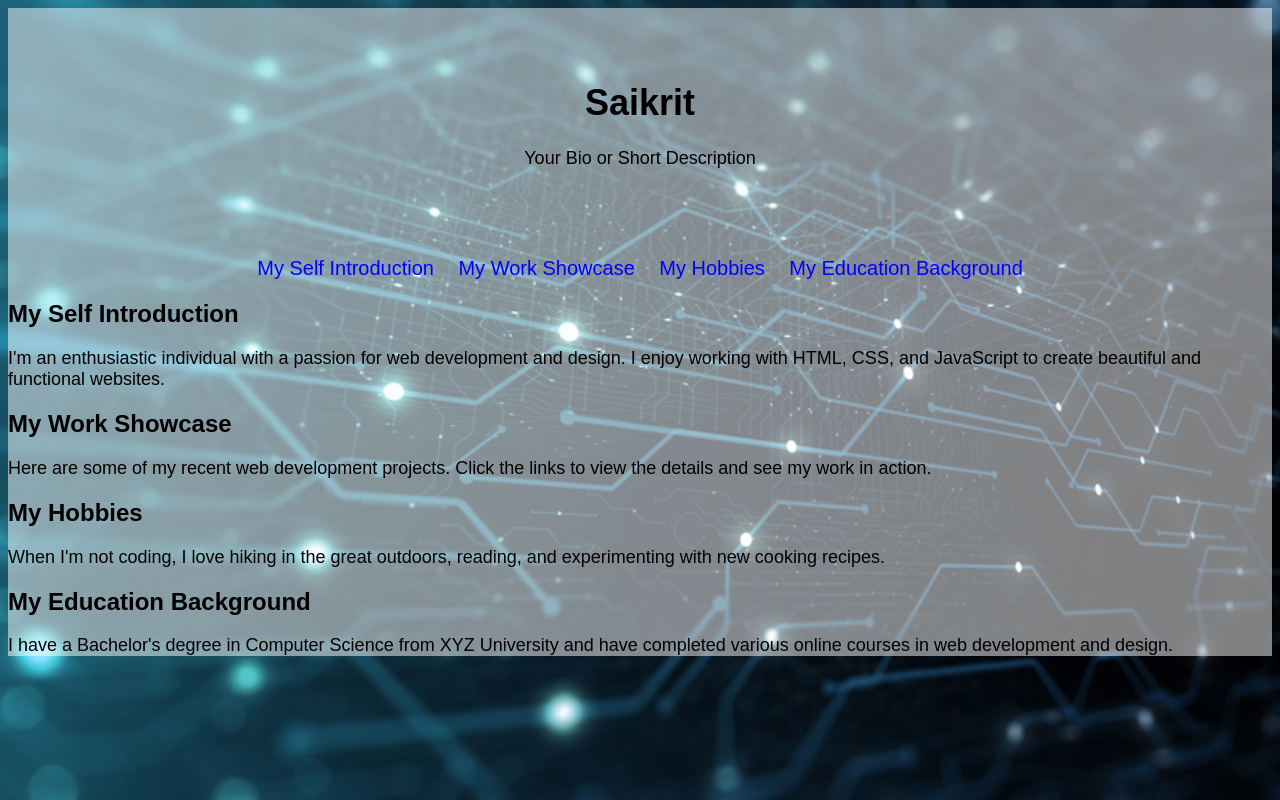
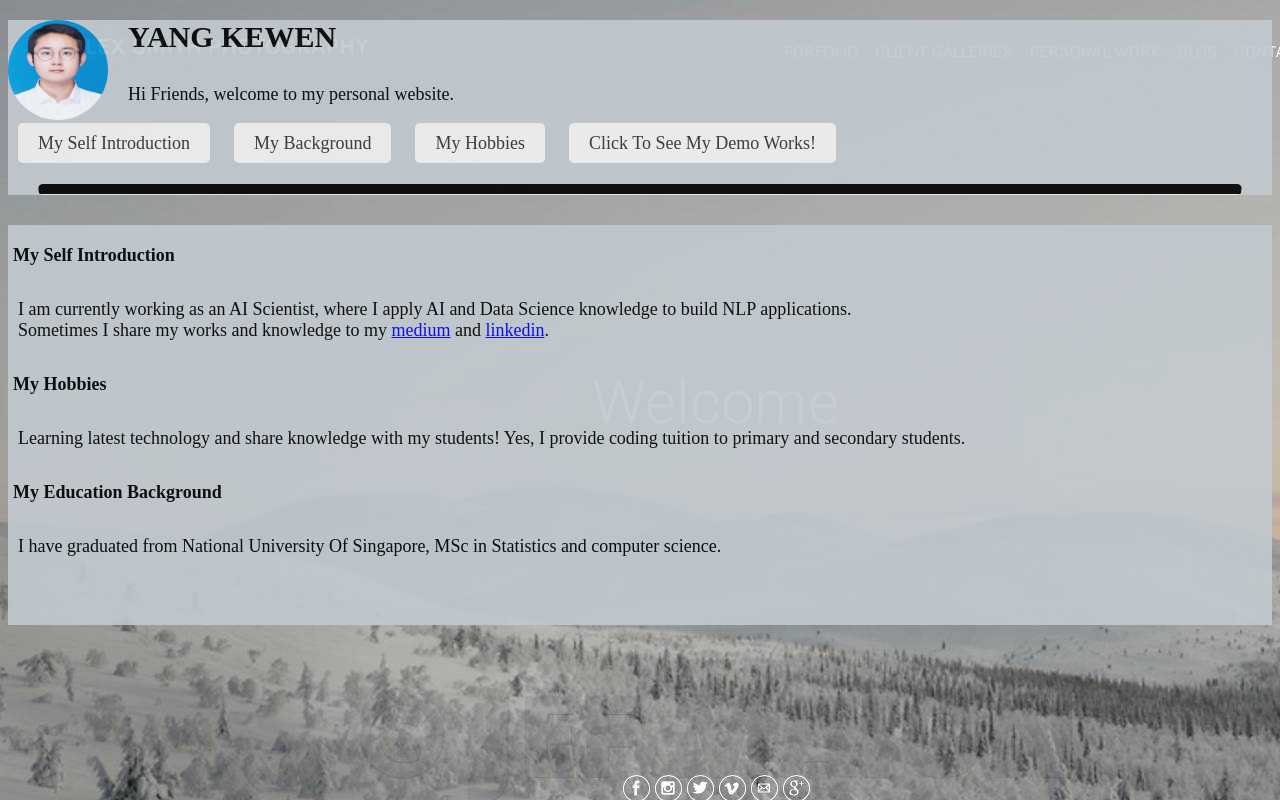
Before and after one commit to yang0369/web_design, a Flask app: page /home in a window 1280 px wide. Run offline with Flask 2, Linux system fonts and the light colour scheme.

Commit message:
add profile

```diff
--- a/app.py
+++ b/app.py
@@ -1,4 +1,4 @@
-from flask import Flask, render_template
+from flask import Flask, render_template, Blueprint
 
 app = Flask(__name__, template_folder="templates")
 
@@ -13,6 +13,11 @@ def home():
     return render_template('home.html')
 
 
+@app.route("/demo")
+def demo():
+    return render_template('demo.html')
+
+
 # this is the entrance of the app
 if __name__ == '__main__':
     app.run(debug=True, port=5005)
--- a/templates/home.html
+++ b/templates/home.html
@@ -3,97 +3,125 @@
 <head>
     <meta charset="UTF-8">
     <meta name="viewport" content="width=device-width, initial-scale=1.0">
-    <title>Saikrit - Personal Website</title>
+    <title>Personal Website</title>
     <style>
         body {
-            background-image: url('static/background.jpg'); /* Replace 'your-background-image.jpg' with the path to your background image */
-            background-size: cover; /* This will make the background image cover the entire viewport */
+            background-image: url("static/background.jpg");
+            background-blend-mode: lighten;
+            opacity: 0.9;
+        }
+
+        .intro {
+            text-align: left;
+            padding: 0px;
+            position: relative;
+            width: 100%;
+            left: 0;
+            background-color: #C2CAD0;
+        }
+
+        .content {
+            background-color: #C2CAD0;
             background-repeat: no-repeat; /* Prevent the background image from repeating */
             background-attachment: fixed; /* Fixed background for a parallax effect (optional) */
-            background-color: white; /* Fallback background color in case the image doesn't load */
-            /* You can also add other background properties like background-position, background-attachment, etc. */
-            color: black; /* Set text color to contrast with the background */
-            font-family: Arial, sans-serif; /* Set your desired font */
-            position: relative;
-        }
-
-        body::before {
-            content: "";
-            background-color: white; /* White background color */
-            opacity: 0.5; /* Set the opacity to 0.5 (50%) */
-            position: absolute;
-            top: 0;
-            left: 0;
-            width: 100%;
-            height: 100%;
-            z-index: -1;
-        }
-
-        header {
-            text-align: center;
-            padding: 50px;
+            position: cover;
+            overflow: auto;
+            height: 400px;
         }
 
         h1 {
-            font-size: 36px;
+            text-align: left;
+            padding: 0;
+            font-size: 30px;
+        }
+
+        h2 {
+            text-align: left;
+            padding: 5px;
+            font-size: 18px;
         }
 
         p {
             font-size: 18px;
+            text-align: left;
+            padding: 10px;
         }
 
         nav {
-            text-align: center;
-            margin-top: 20px;
+            text-align: left;
+            margin-top: 10px;
         }
 
         nav a {
         text-decoration: none;
-            color: blue; /* Change link color to black */
+        color: #333; /* Change link color to a dark gray */
         margin: 10px;
-            font-size: 20px;
+        font-size: 18px; /* Slightly reduce font size for better readability */
+        padding: 10px 20px; /* Add padding for more comfortable click targets */
+        background: #f2f2f2; /* Use a light gray background */
+        border-radius: 5px; /* Add rounded corners for a button-like look */
+        transition: background 0.3s; /* Smooth transition effect on hover */
+        }
+
+        nav a:hover {
+        background: #333; /* Darken the background on hover */
+        color: white; /* Change text color to white on hover */
+        }
+
+        hr.rounded {
+        border-top: 10px solid black;
+        border-radius: 5px;
+        margin: 30px;
+        }
+
+        ul {
+            list-style-type: none;
+            margin: 0;
+            padding: 0;
         }
     </style>
 </head>
 <body>
+    <div class="intro">
         <header>
-        <h1>Saikrit</h1>
-        <p>Your Bio or Short Description</p>
+            <img src="static/Profile.jpg" alt="kewen" style="width: 100px; height: 100px; border-radius: 50%; float: left; margin-right: 20px;">
+            <h1>YANG KEWEN</h1>
+            <p>Hi Friends, welcome to my personal website.</p>
         </header>
 
         <nav>
             <a href="#self-introduction">My Self Introduction</a>
-        <a href="#work-showcase">My Work Showcase</a>
+            <a href="#education-background">My Background</a>
             <a href="#hobbies">My Hobbies</a>
-        <a href="#education-background">My Education Background</a>
+            <a href= {{ url_for('demo') }}>Click To See My Demo Works!</a>
         </nav>
 
+        <hr class="rounded">
+    </div>
+
+
+    <div class="content">
         <section id="self-introduction">
             <h2>My Self Introduction</h2>
             <p>
-            I'm an enthusiastic individual with a passion for web development and design. I enjoy working with HTML, CSS, and JavaScript to create beautiful and functional websites.
-        </p>
-    </section>
-
-    <section id="work-showcase">
-        <h2>My Work Showcase</h2>
-        <p>
-            Here are some of my recent web development projects. Click the links to view the details and see my work in action.
+                I am currently working as an AI Scientist, where I apply AI and Data Science knowledge to build NLP applications. <br />
+                Sometimes I share my works and knowledge to my <a href="https://medium.com/@yangkewenvigorous">medium</a> and <a href="https://www.linkedin.com/in/yangkewen/">linkedin</a>.
             </p>
         </section>
 
         <section id="hobbies">
             <h2>My Hobbies</h2>
             <p>
-            When I'm not coding, I love hiking in the great outdoors, reading, and experimenting with new cooking recipes.
+                Learning latest technology and share knowledge with my students! Yes, I provide coding tuition to primary and secondary students.
             </p>
         </section>
 
         <section id="education-background">
             <h2>My Education Background</h2>
             <p>
-            I have a Bachelor's degree in Computer Science from XYZ University and have completed various online courses in web development and design.
+                I have graduated from National University Of Singapore, MSc in Statistics and computer science.
             </p>
         </section>
+    </div>
 </body>
 </html>
```
Also changed, not shown: demo_works/calculator.py (+6 -6 lines), templates/demo.html (added, +342 -0 lines), static/Profile.jpg (added), static/background.jpg. Lines whose indentation alone changed are shown as unchanged.
